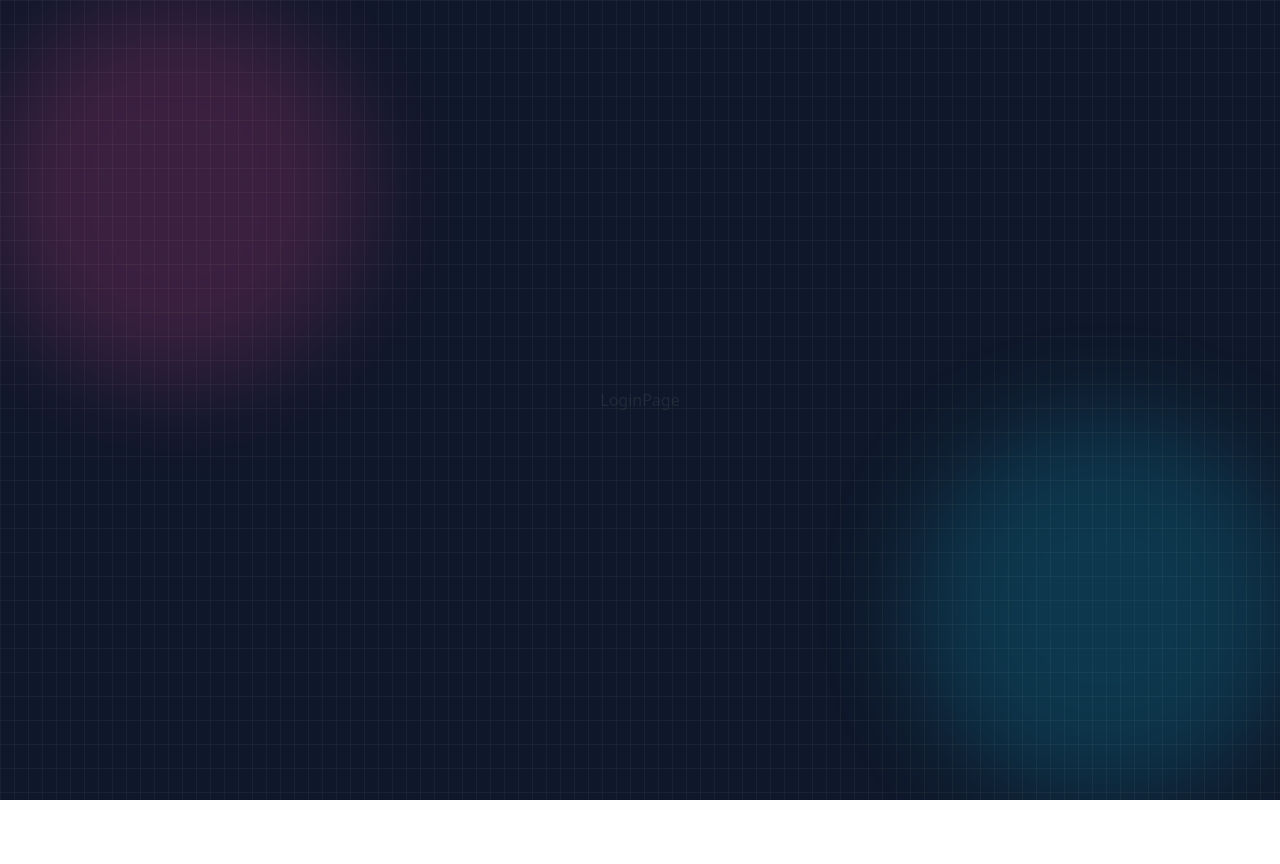
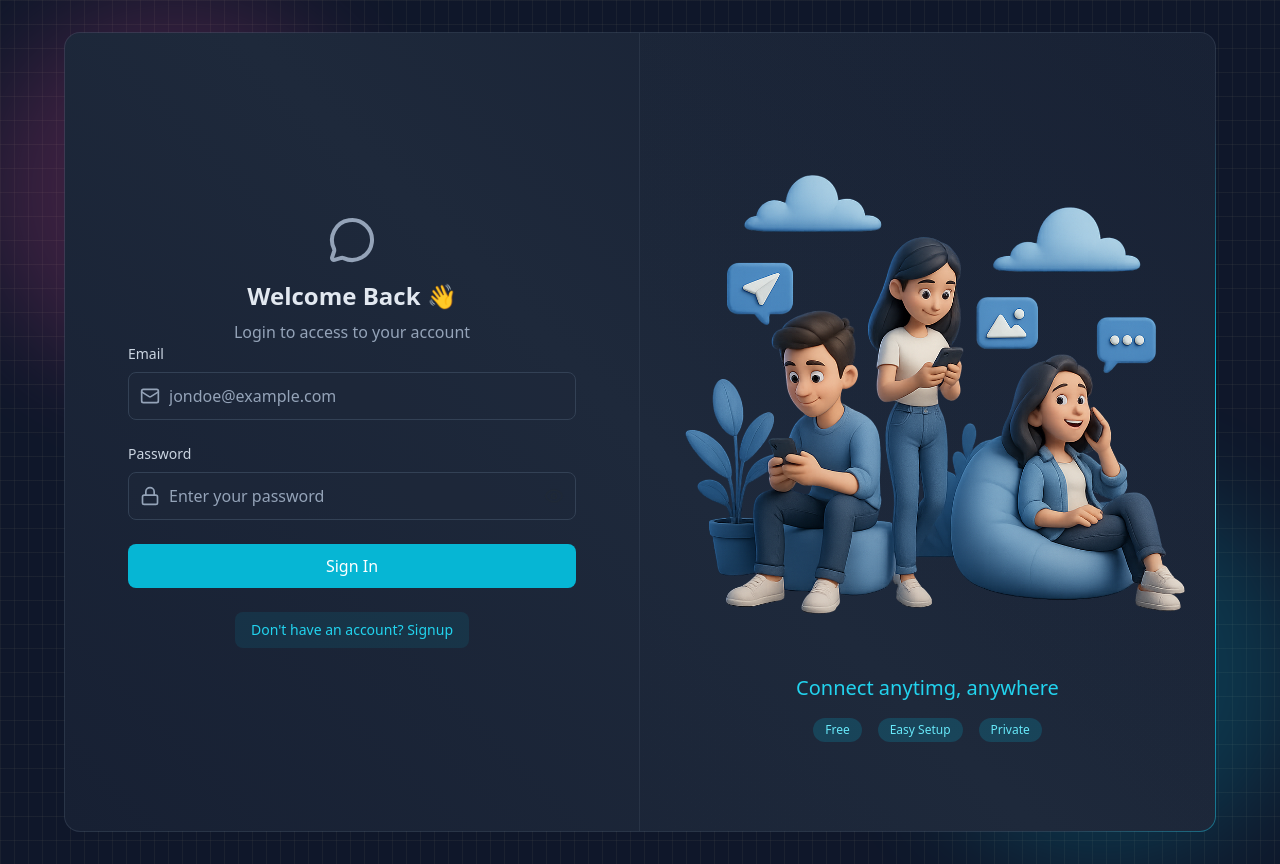
Before and after one commit to nikhil969rockss/NK-chatify-web, a React (Vite) app in the folder frontend/: page /login in a window 1280 px wide. Before the commit the page ends 800 px from the top, so only its background shows below. Built offline with nearby package versions, Linux system fonts and the light colour scheme; no server answers.

Commit message:
implement login for frontend

```diff
--- a/frontend/src/components/AnimatedBorderContainer.tsx
+++ b/frontend/src/components/AnimatedBorderContainer.tsx
@@ -1,4 +1,4 @@
-function BorderAnimatedContainer({ children }) {
+function BorderAnimatedContainer({ children }: { children: React.ReactNode }) {
   return (
     <div className="w-full h-full [background:linear-gradient(45deg,#172033,theme(colors.slate.800)_50%,#172033)_padding-box,conic-gradient(from_var(--border-angle),theme(colors.slate.600/.48)_80%,_theme(colors.cyan.500)_86%,_theme(colors.cyan.300)_90%,_theme(colors.cyan.500)_94%,_theme(colors.slate.600/.48))_border-box] rounded-2xl border border-transparent animate-border flex overflow-hidden">
       {children}
--- a/frontend/src/components/Layout.tsx
+++ b/frontend/src/components/Layout.tsx
@@ -8,7 +8,7 @@ const Layout = ({ children }: { children: React.ReactNode }) => {
       <div className="absolute top-0 -left-4 size-96 bg-pink-500 rounded-full opacity-20 blur-[50px]" />
       <div className="absolute bottom-0 -right-4 size-96 bg-cyan-500 rounded-full opacity-20 blur-[50px]" />
 
-      <ToastContainer autoClose={4000} position="top-right" />
+      <ToastContainer autoClose={2000} theme="dark" position="top-right" />
       {children}
     </div>
   );
--- a/frontend/src/components/ProtectedAuthRoute.tsx
+++ b/frontend/src/components/ProtectedAuthRoute.tsx
@@ -14,7 +14,7 @@ const ProtectedAuthRoute = ({ children }: { children: React.ReactNode }) => {
     if (isAuthenticated) {
       navigate("/", { replace: true });
     }
-  }, [isAuthenticated]);
+  }, [isAuthenticated, navigate]);
 
   return children;
 };
--- a/frontend/src/components/ProtectedRoute.tsx
+++ b/frontend/src/components/ProtectedRoute.tsx
@@ -15,10 +15,8 @@ const ProtectedRoute = ({ children }: { children: React.ReactNode }) => {
   useEffect(() => {
     if (!isAuthenticated) {
       navigate("/login", { replace: true });
-    } else {
-      navigate("/", { replace: true });
     }
-  }, [isAuthenticated]);
+  }, [isAuthenticated, navigate]);
 
   if (isCheckingAuth) {
     return (
--- a/frontend/src/pages/LoginPage.tsx
+++ b/frontend/src/pages/LoginPage.tsx
@@ -1,5 +1,159 @@
+import { useState } from "react";
+import useAuthStore from "../store/useAuthStore";
+import BorderAnimatedContainer from "../components/AnimatedBorderContainer";
+import {
+  EyeIcon,
+  EyeOffIcon,
+  LoaderIcon,
+  LockIcon,
+  MailIcon,
+  MessageCircleIcon,
+} from "lucide-react";
+import { Link } from "react-router";
+
 const LoginPage = () => {
-  return <div>LoginPage</div>;
+  const { isLoggingIn, loginUser } = useAuthStore();
+
+  const [formData, setFormData] = useState({
+    email: "",
+    password: "",
+  });
+
+  const [showPassword, setShowPassword] = useState(false);
+
+  const handleSubmit = async (e: React.SubmitEvent<HTMLFormElement>) => {
+    e.preventDefault();
+    await loginUser(formData);
+  };
+  const handleChange = (e: React.ChangeEvent<HTMLInputElement>) => {
+    setFormData((prev) => ({
+      ...prev,
+      [e.target.name]: e.target.value,
+    }));
+  };
+
+  return (
+    <div className="w-full flex items-center justify-center p-4 bg-slate-900">
+      <div className="relative w-full max-w-6xl md:h-[800px] h-[650px] ">
+        <BorderAnimatedContainer>
+          <div className="w-full flex flex-col md:flex-row">
+            {/* FORM COLUMN - LEFT-SIDE */}
+            <div className="md:w-1/2 p-8 flex items-center justify-center md:border-r border-slate-600/30">
+              <div className="w-full max-w-md">
+                {/* HEADING TEXT */}
+                <div className="text-center mb-">
+                  <MessageCircleIcon className="size-12 mx-auto text-slate-400 mb-4" />
+                  <h2 className="text-2xl font-bold text-slate-200 mb-2">
+                    Welcome Back 👋
+                  </h2>
+                  <p className="text-slate-400">
+                    Login to access to your account
+                  </p>
+                </div>
+
+                {/* FORM  */}
+                <form onSubmit={handleSubmit} className="space-y-6">
+                  {/* EMAIL */}
+                  <div>
+                    <label htmlFor="email" className="auth-input-label">
+                      Email
+                    </label>
+                    <div className="relative">
+                      <MailIcon className="auth-input-icon" />
+                      <input
+                        name="email"
+                        id="email"
+                        type="email"
+                        required
+                        className="input"
+                        value={formData.email}
+                        onChange={handleChange}
+                        placeholder="jondoe@example.com"
+                      />
+                    </div>
+                  </div>
+
+                  {/* PASSWORD */}
+                  <div>
+                    <label htmlFor="password" className="auth-input-label">
+                      Password
+                    </label>
+                    <div className="relative">
+                      <LockIcon className="auth-input-icon" />
+
+                      <input
+                        name="password"
+                        id="password"
+                        type={showPassword ? "text" : "password"}
+                        required
+                        className="input !pr-10"
+                        value={formData.password}
+                        onChange={handleChange}
+                        placeholder="Enter your password"
+                      />
+                      {!showPassword ? (
+                        <EyeIcon
+                          onClick={() => setShowPassword(!showPassword)}
+                          className="size-5 absolute cursor-pointer right-3 top-1/2 -translate-y-1/2"
+                        />
+                      ) : (
+                        <EyeOffIcon
+                          onClick={() => setShowPassword(!showPassword)}
+                          className="size-5 absolute cursor-pointer right-3 top-1/2 -translate-y-1/2"
+                        />
+                      )}
+                    </div>
+                  </div>
+
+                  {/* SUBMIT BUTTON */}
+                  <button
+                    className="auth-btn"
+                    type="submit"
+                    disabled={isLoggingIn}
+                  >
+                    {isLoggingIn ? (
+                      <LoaderIcon className="animate-spin size-5" />
+                    ) : (
+                      "Sign In"
+                    )}
+                  </button>
+                </form>
+
+                {/*  */}
+                <div className="mt-6 text-center">
+                  <Link to={"/signup"} className="auth-link">
+                    Don't have an account? Signup
+                  </Link>
+                </div>
+              </div>
+            </div>
+
+            {/* ILLUSTRATION-RIGHT-SIDE */}
+            <div className="hidden md:w-1/2 md:flex items-center justify-center p-6 bg-gradient-to-bl from-slate-800/20 to-transparent">
+              <div>
+                <img
+                  src="/images/login.png"
+                  alt="People using mobile devices"
+                  className="w-full h-auto object-contain"
+                />
+                <div className="mt-6 text-center">
+                  <h3 className="text-xl font-medium text-cyan-400">
+                    Connect anytimg, anywhere
+                  </h3>
+
+                  <div className="mt-4 flex justify-center gap-4">
+                    <span className="auth-badge">Free</span>
+                    <span className="auth-badge">Easy Setup</span>
+                    <span className="auth-badge">Private</span>
+                  </div>
+                </div>
+              </div>
+            </div>
+          </div>
+        </BorderAnimatedContainer>
+      </div>
+    </div>
+  );
 };
 
 export default LoginPage;
--- a/frontend/src/store/useAuthStore.ts
+++ b/frontend/src/store/useAuthStore.ts
@@ -1,6 +1,6 @@
 import { create } from "zustand";
 import axiosInstance from "../config/axios";
-import type { AuthStore, SignupData } from "../types.ts";
+import type { AuthStore, SignupData, loginData } from "../types.ts";
 import { toast } from "react-toastify";
 
 const useAuthStore = create<AuthStore>((set) => ({
@@ -8,6 +8,7 @@ const useAuthStore = create<AuthStore>((set) => ({
   isAuthenticated: false,
   isCheckingAuth: true,
   isSigningUp: false,
+  isLoggingIn: false,
 
   checkAuth: async () => {
     try {
@@ -16,7 +17,7 @@ const useAuthStore = create<AuthStore>((set) => ({
         user: res.data.data,
         isAuthenticated: true,
       });
-    } catch (error) {
+    } catch (error: any) {
       console.log("Error in checkAuth", error?.response?.data);
       set({ user: null });
     } finally {
@@ -33,7 +34,7 @@ const useAuthStore = create<AuthStore>((set) => ({
         isAuthenticated: true,
       });
       toast.success("User signed up successfully");
-    } catch (error) {
+    } catch (error: any) {
       toast.error(
         error?.response?.data?.errors[0]?.errors[0] || "Error signing up user",
       );
@@ -42,5 +43,32 @@ const useAuthStore = create<AuthStore>((set) => ({
       set({ isSigningUp: false });
     }
   },
+
+  loginUser: async (data: loginData) => {
+    set({ isLoggingIn: true });
+    try {
+      const res = await axiosInstance.post("/auth/login", data);
+      set({
+        user: res.data?.data?.user,
+        isAuthenticated: true,
+      });
+      toast.success("User logged in successfully");
+    } catch (error: any) {
+      console.log("Error logging in user", error?.response?.data);
+
+      if (
+        error?.response?.data?.message?.toLowerCase() === "validation failed"
+      ) {
+        toast.error(
+          error?.response?.data?.errors[0]?.errors[0] ||
+            "Error logging in user",
+        );
+        return;
+      }
+      toast.error(error?.response?.data?.message || "Error logging in user");
+    } finally {
+      set({ isLoggingIn: false });
+    }
+  },
 }));
 export default useAuthStore;
--- a/frontend/src/types.ts
+++ b/frontend/src/types.ts
@@ -23,11 +23,18 @@ export type SignupData = {
   password: string;
 };
 
+export type loginData = {
+  email: string;
+  password: string;
+};
+
 export interface AuthStore {
   user: User | null;
   isAuthenticated: boolean;
   isCheckingAuth: boolean;
   isSigningUp: boolean;
+  isLoggingIn: boolean;
   checkAuth: () => Promise<void>;
   signupUser: (data: SignupData) => Promise<void>;
+  loginUser: (data: loginData) => Promise<void>;
 }
```
